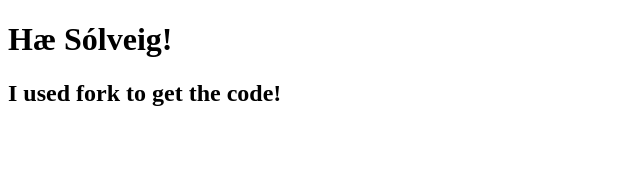
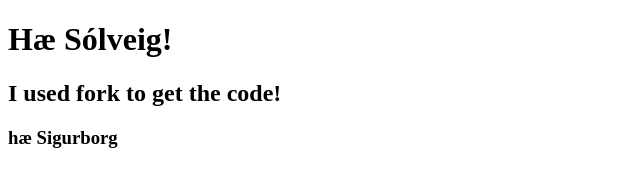
Before and after one commit to solveighelga/Branches-and-Pull-Requests, a plain HTML site: page index.html in a window 1280 px wide. Shown: the whole page, without its empty margins (0-640 px from the left). Drawn offline with Linux system fonts and the light colour scheme.

Commit message:
working on new branch

```diff
--- a/index.html
+++ b/index.html
@@ -9,5 +9,6 @@
 <body>
     <h1>Hæ Sólveig! </h1>
     <h2>I used fork to get the code!</h2>
+    <h3>hæ Sigurborg</h3>
 </body>
 </html>
```
